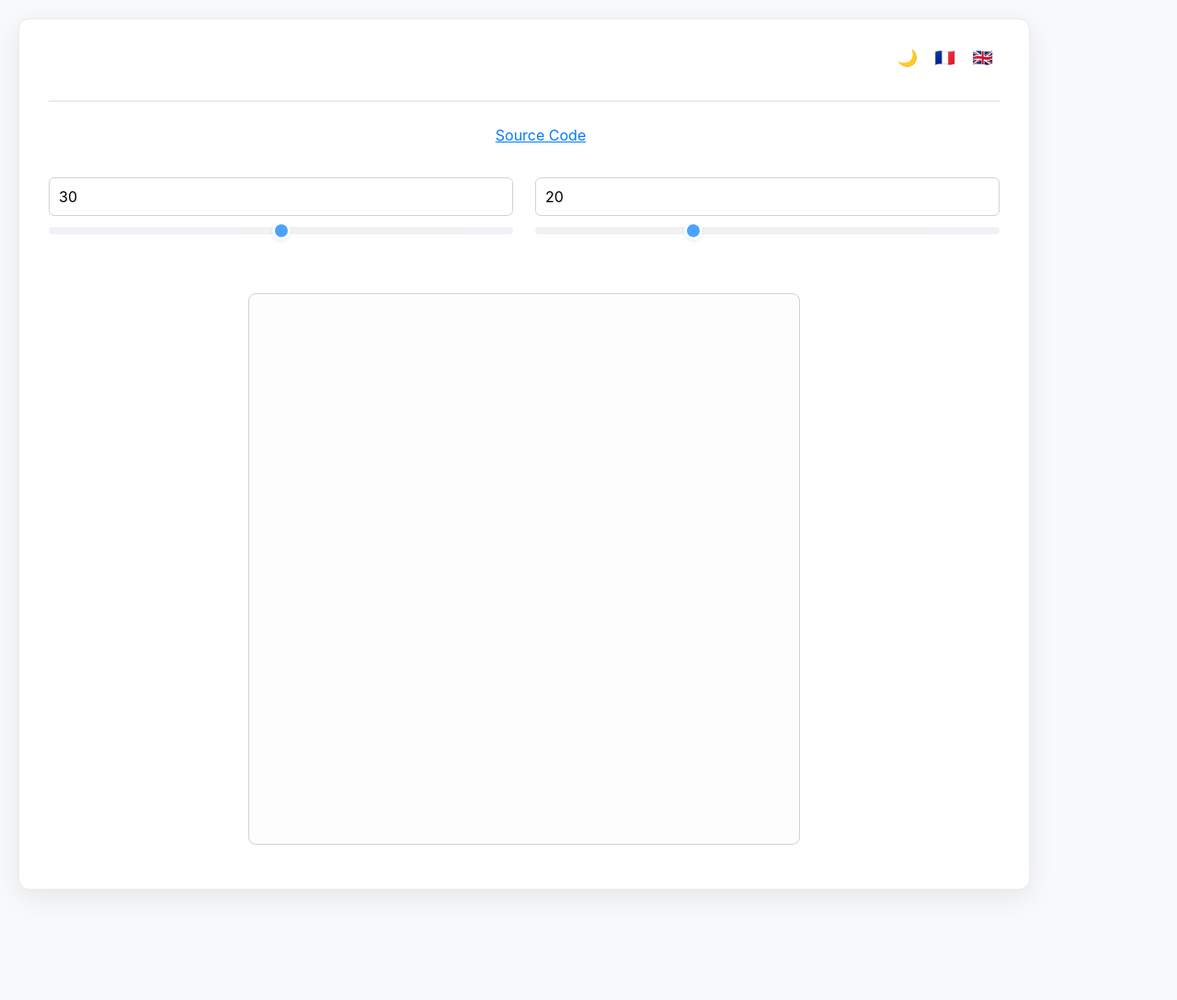
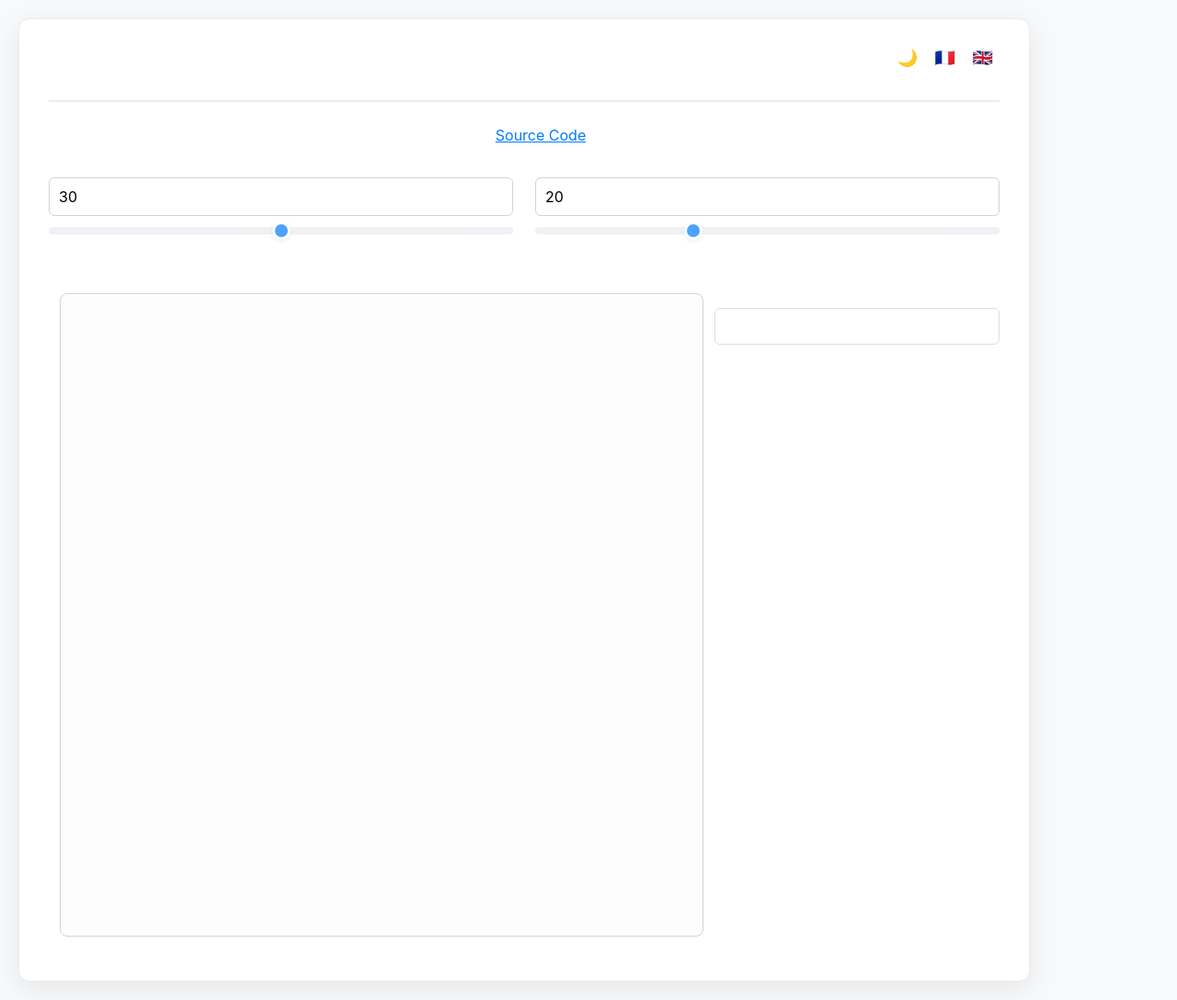
Before and after one commit to repied/paliers, a Jekyll site: the page index.html, which Jekyll copies as it is, in a window 1280 px wide. Shown: the whole page at 92% size. Built offline with Jekyll 4.4.1, drawn with Linux system fonts in a browser that asks for light colours; a script that is not in the unit is left out; before the commit the page ends 988 px from its top, so only the background shows below that.

Commit message:
Better style

```diff
--- a/index.html
+++ b/index.html
@@ -16,7 +16,7 @@
 
 <body>
 
-    <div class="container">
+    <div class="left_container">
         <div id="lang-theme-selector-container">
             <div id="lang-theme-buttons">
                 <button id="theme-toggle-btn" title="Toggle dark mode">🌙</button>
@@ -51,13 +51,15 @@
         </div>
 
         <h2 id="canvas-title"></h2>
-        <canvas title="deco-canvas" id="decoCanvas" width="600" height="600"></canvas>
+        <div class="column_container">
+            <canvas title="deco-canvas" id="decoCanvas" width="600" height="600"></canvas>
+            <div id="plan-as-string" style="width: 30%;"></div>
+        </div>
     </div>
 
-    <div id="details-analysis-container">
+    <div id="right-container">
         <h2 id="details-plan-h2"></h2>
         <div id="plotly-plot"></div>
-        <div id="plan-as-string"></div>
     </div>
 
 
--- a/src/plan_analysis.ts
+++ b/src/plan_analysis.ts
@@ -359,7 +359,7 @@ function plotPlan(plan: Plan): void {
             x: 1,
             y: 1,
         },
-        paper_bgcolor: isDarkMode ? '#343a40' : '#ffffff',
+        paper_bgcolor: isDarkMode ? '#3a3a3a' : '#ffffff',
         plot_bgcolor: isDarkMode ? '#212529' : '#f8f9fa',
         font: {
             color: isDarkMode ? '#f8f9fa' : '#212529'
--- a/src/script.ts
+++ b/src/script.ts
@@ -12,7 +12,7 @@ const maxDepthInput = document.getElementById('maxDepth') as HTMLInputElement;
 const bottomTimeSlider = document.getElementById('bottomTimeSlider') as HTMLInputElement;
 const maxDepthSlider = document.getElementById('maxDepthSlider') as HTMLInputElement;
 
-const detailsContainer = document.getElementById('details-analysis-container') as HTMLDivElement;
+const detailsContainer = document.getElementById('right-container') as HTMLDivElement;
 const mainTitle = document.getElementById('main-title') as HTMLHeadingElement;
 const intro1 = document.getElementById('intro-1') as HTMLParagraphElement;
 const intro2 = document.getElementById('intro-2') as HTMLParagraphElement;
--- a/style.css
+++ b/style.css
@@ -14,11 +14,11 @@ body {
     padding: 20px;
     display: flex;
     flex-direction: row;
-    align-items: flex-start;
+    align-items: stretch;
     gap: 10px;
 }
 
-.container {
+.left_container {
     background: #ffffff;
     padding: 24px 32px;
     border-radius: 12px;
@@ -29,7 +29,15 @@ body {
     border: 1px solid #e9ecef;
 }
 
-#details-analysis-container {
+.column_container {
+    display: flex;
+    flex-direction: row;
+    align-items: flex-start;
+    width: 100%;
+    /* gap: 16px; */
+}
+
+#right-container {
     /* hidden by default */
     display: none;
     flex-direction: column;
@@ -240,8 +248,8 @@ input[type="range"]::-moz-range-thumb {
     width: 100%;
     height: auto;
     aspect-ratio: 1 / 1;
-    max-width: 600px;
-    max-height: 600px;
+    max-width: 700px;
+    max-height: 700px;
     margin: 0 auto 24px auto;
     display: block;
     border: 1px solid #ced4da;
@@ -276,13 +284,13 @@ body.dark-mode {
     color: #e0e0e0;
 }
 
-body.dark-mode .container {
+body.dark-mode .left_container {
     background: #3a3a3a;
     box-shadow: 0 8px 30px rgba(0, 0, 0, 0.3);
     border-color: #4a4a4a;
 }
 
-body.dark-mode #details-analysis-container {
+body.dark-mode #right-container {
     background: #3a3a3a;
     box-shadow: 0 8px 30px rgba(0, 0, 0, 0.3);
     border-color: #4a4a4a;
```
